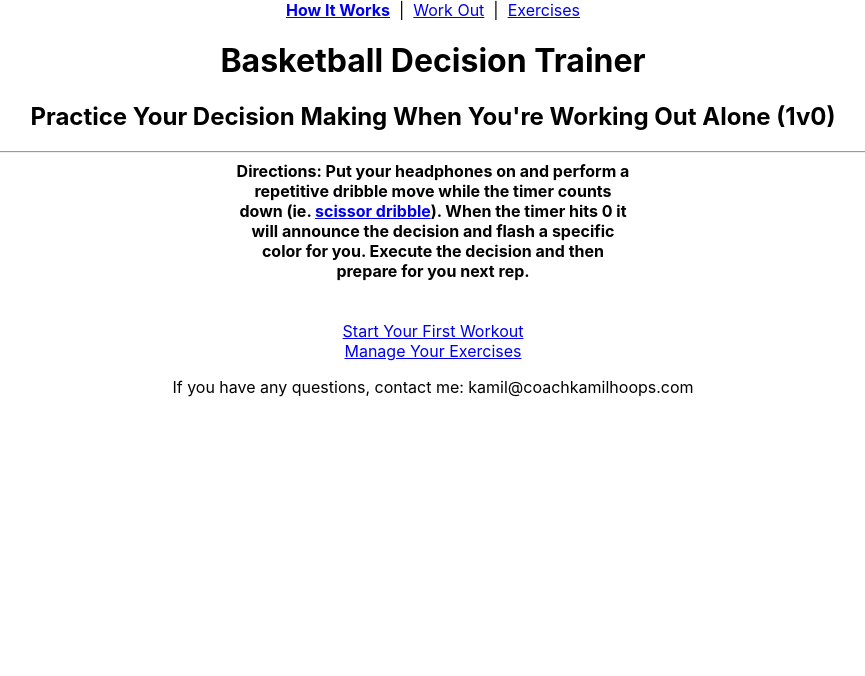
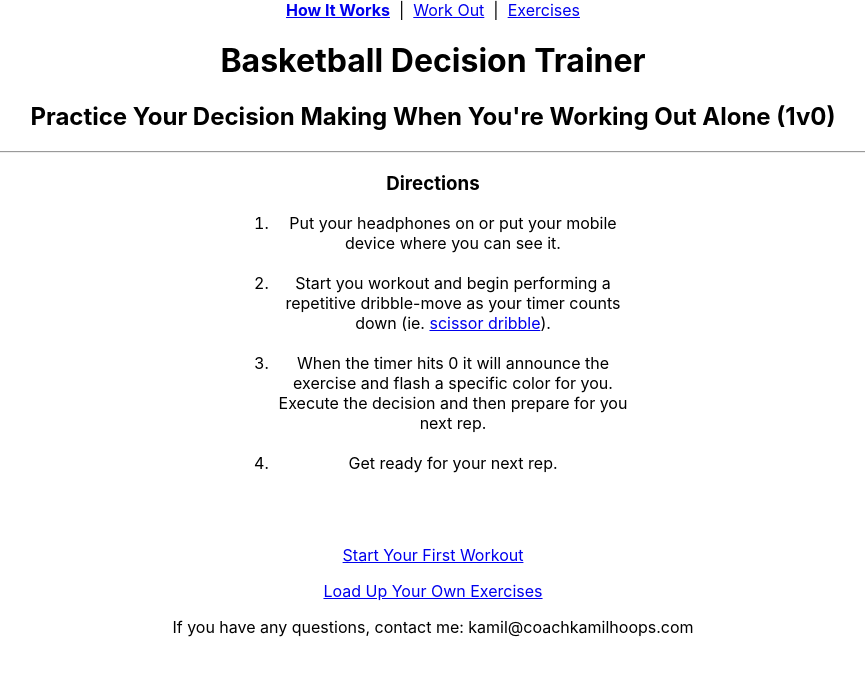
Before and after one commit to MarkoBezic/bdt-coach, a React (Create React App) app: page / in a window 1280 px wide. Shown: the top 676 px of the page, without its empty margins (207-1072 px from the left). Built offline with nearby package versions, Linux system fonts and the light colour scheme; what enable-auto-tts would draw is missing.

Commit message:
copy on home page

```diff
--- a/src/pages/HowItWorksPage.tsx
+++ b/src/pages/HowItWorksPage.tsx
@@ -12,16 +12,25 @@ function HowItWorksPage() {
             <h1>Basketball Decision Trainer</h1>
             <h2>Practice Your Decision Making When You're Working Out Alone (1v0)</h2>
             <hr/>
-            <h4 className="text-center w-400px m-auto">Directions: Put your headphones on and perform a repetitive dribble move while the timer counts down (ie. <a target="_blank" rel="nofollow noreferrer noopener" href="https://www.youtube.com/watch?v=D2hhRG2Hda4?t=30">scissor dribble</a>). When the timer hits 0 it will announce the decision and flash a specific color for you. Execute the decision and then prepare for you next rep.</h4>
+            <div className="text-center w-400px m-auto"><h3>Directions</h3>
+                <ol>
+                    <li>Put your headphones on or put your mobile device where you can see it.</li><br/>
+                    <li>Start you workout and begin performing a repetitive dribble-move as your timer counts down (ie. <a
+                        target="_blank" rel="nofollow noreferrer noopener"
+                        href="https://www.youtube.com/watch?v=D2hhRG2Hda4?t=30">scissor dribble</a>).</li><br/>
+                    <li>When the timer hits 0 it will announce the exercise and flash a specific color for you. Execute the decision and then prepare for you next rep.</li><br/>
+                    <li>Get ready for your next rep.</li>
+                </ol>
+                </div>
         </div>
         <br/>
         <br/>
-        <div>
+        <p>
             <Link to={URL_WORKOUT}>Start Your First Workout</Link>
-        </div>
-        <div>
-            <Link to={URL_EXERCISES}>Manage Your Exercises</Link>
-        </div>
+        </p>
+        <p>
+            <Link to={URL_EXERCISES}>Load Up Your Own Exercises</Link>
+        </p>
         <div>
             <p>If you have any questions, contact me: kamil@coachkamilhoops.com</p>
         </div>
--- a/src/pages/WorkoutPage.tsx
+++ b/src/pages/WorkoutPage.tsx
@@ -62,17 +62,23 @@ function WorkoutPage() {
         <SectionNavbar/>
         <h3>Work Out</h3>
         <div>
-            <h3>Decisions: {exercises.map((exercise: Exercise) => {
-                return <div>{exercise.name}</div>
-            })}
-                <Link to={URL_EXERCISES}>(edit)</Link></h3>
+            <h3>Exercises:</h3> {exercises.map((exercise: Exercise) => {
+            return <span>{exercise.name}, </span>
+        })}
+            <Link to={URL_EXERCISES}>(edit)</Link>
         </div>
+        <br/>
+        <br/>
 
         {isRunning ? <div><p>Next repetition in: {timerDisplay} seconds</p></div> : ''}
 
-        {!isRunning ? <div><button onClick={start}>Start Workout</button></div> : ''}
+        {!isRunning ? <div>
+            <button onClick={start}>Start Workout</button>
+        </div> : ''}
 
-        {isRunning ? <div><button onClick={stopWorkout}>STOP Workout</button></div> : ''}
+        {isRunning ? <div>
+            <button onClick={stopWorkout}>STOP Workout</button>
+        </div> : ''}
 
         {currentExercise && isRunning ? <h1>{currentExercise.name}</h1> : ''}
 
```
